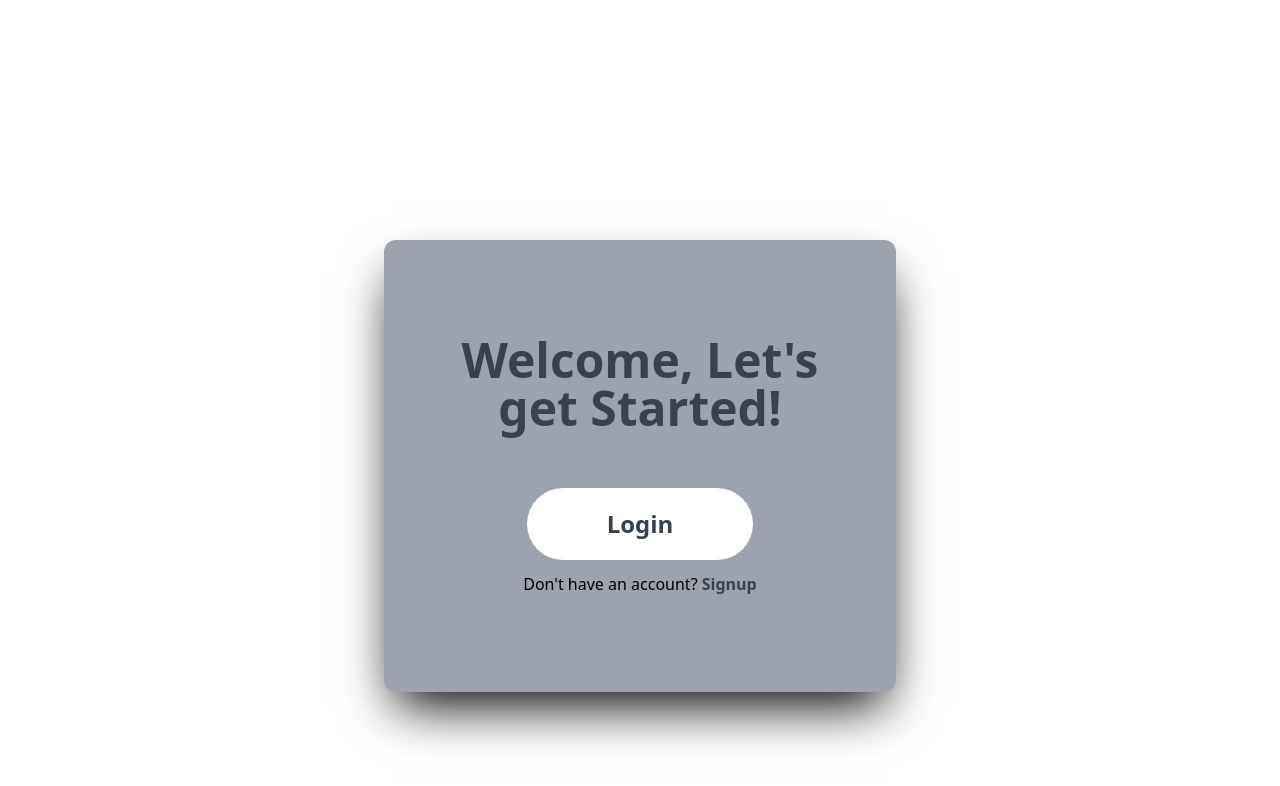
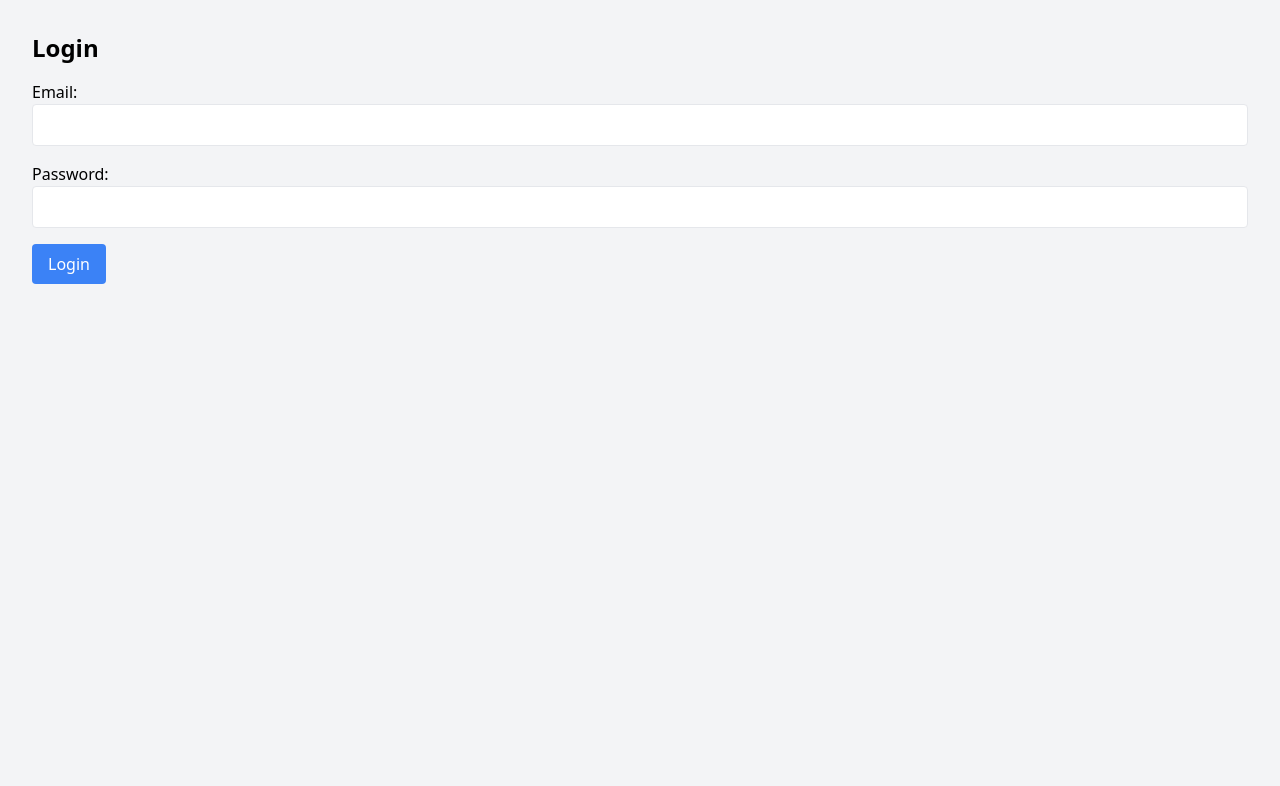
Before and after one commit to Madddynaks/Classroom-App, a React (Create React App) app: page /login in a window 1280 px wide. Shown: the top 786 px of the page. Built offline with nearby package versions, Linux system fonts and the light colour scheme.

Commit message:
fetching announcments, login, cookies, connection

```diff
--- a/package.json
+++ b/package.json
@@ -7,7 +7,8 @@
     "@testing-library/jest-dom": "^5.17.0",
     "@testing-library/react": "^13.4.0",
     "@testing-library/user-event": "^13.5.0",
-    "axios": "^1.7.7",
+    "axios": "^1.7.9",
+    "js-cookie": "^3.0.5",
     "react": "^18.3.1",
     "react-dom": "^18.3.1",
     "react-router-dom": "^6.28.0",
@@ -44,5 +45,6 @@
     "schema-utils": "^4.2.0",
     "tailwindcss": "^3.4.15",
     "webpack-dev-server": "^5.1.0"
-  }
+  },
+  "proxy": "http://localhost:5000"
 }
--- a/src/App.js
+++ b/src/App.js
@@ -1,5 +1,5 @@
-import React, { useState } from 'react';
-import { BrowserRouter as Router, Routes, Route } from 'react-router-dom';
+import React, { useState, useEffect } from 'react';
+import { BrowserRouter as Router, Routes, Route, Navigate } from 'react-router-dom';
 import Sidebar from './components/Sidebar';
 import HomePage from './pages/HomePage';
 import NotesPage from './pages/NotesPage';
@@ -7,10 +7,13 @@ import FeedbackPage from './pages/FeedbackPage';
 import ManageNotes from './pages/ManageNotes';
 import AddAnnouncement from './pages/AddAnnouncement';
 import NotFound from './pages/NotFound';
-import { useAuth0 } from "@auth0/auth0-react";
-import LoginButton from "./pages/LoginButton";
+import Login from './pages/Login';
+import Cookies from 'js-cookie';
 
 function App() {
+  // State to track token
+  const [token, setToken] = useState(Cookies.get("token"));
+
   // Notes State
   const [notes, setNotes] = useState([]);
   const [announcements, setAnnouncements] = useState([]);
@@ -24,48 +27,51 @@ function App() {
   const addAnnouncement = (announcement) => {
     setAnnouncements((prevAnnouncements) => [...prevAnnouncements, announcement]);
   };
-  const { loginWithRedirect, isAuthenticated, logout } = useAuth0();
+
+  // Update token state if it changes in cookies
+  useEffect(() => {
+    const tokenFromCookie = Cookies.get("token");
+    setToken(tokenFromCookie);
+  }, []); // Empty dependency array ensures this effect runs only once
 
   return (
     <Router>
-      {!isAuthenticated && (
-        <LoginButton/>
-      )}
-      {isAuthenticated && (
-        <div className="flex h-screen">
-        {/* Sidebar */}
-        <Sidebar />
+      <div className="flex h-screen">
+        {/* Sidebar is always visible except on the login page */}
+        {window.location.pathname !== '/login' && <Sidebar />}
 
         {/* Main Content */}
         <div className="flex-1 p-4 bg-gray-100 overflow-y-auto">
           <Routes>
-            {/* Routes for login and signup */}
-            {/* <Route path="/login" element={<Login />} />
-            <Route path="/signup" element={<Signup />} /> Signup Route */}
+            <Route path='/login' element={<Login />} />
 
-            {/* Protected Route: HomePage */}
-            {/* <Route
-              path="/home"
-              element={isAuthenticated ? <HomePage /> : <Navigate to="/login" />}
-            /> */}
+            {/* Protect routes by checking if the token exists */}
+            <Route
+              path="/"
+              element={token ? <HomePage announcements={announcements} /> : <Navigate to="/login" />}
+            />
+            <Route
+              path="/notes"
+              element={token ? <NotesPage notes={notes} /> : <Navigate to="/login" />}
+            />
+            <Route
+              path="/feedback"
+              element={token ? <FeedbackPage /> : <Navigate to="/login" />}
+            />
+            <Route
+              path="/manage-notes"
+              element={token ? <ManageNotes addNote={addNote} /> : <Navigate to="/login" />}
+            />
+            <Route
+              path="/add-announcement"
+              element={token ? <AddAnnouncement addAnnouncement={addAnnouncement} /> : <Navigate to="/login" />}
+            />
 
-            {/* Redirect to /login if not authenticated */}
-            {/* <Route
-              path="/"
-              element={isAuthenticated ? <Navigate to="/home" /> : <Navigate to="/login" />}
-            /> */}
-
-            <Route path="/" element={<HomePage announcements={announcements}/>}></Route>
-            <Route path="/notes" element={<NotesPage notes={notes}/>} />
-            <Route path="/feedback" element={<FeedbackPage />} />
-            <Route path="/manage-notes" element={<ManageNotes addNote={addNote} />} />
-            <Route path="/add-announcement" element={<AddAnnouncement addAnnouncement={addAnnouncement} />} />
-            <Route path="/" element={<HomePage announcements={announcements} />} />
+            {/* Catch-all route for 404 */}
             <Route path="*" element={<NotFound />} />
           </Routes>
         </div>
       </div>
-      )}
     </Router>
   );
 }
--- /dev/null
+++ b/src/apis.js
@@ -0,0 +1,50 @@
+import axios from "axios";
+import Cookies from "js-cookie"; // Import js-cookie to manage cookies
+
+// Set up a base URL for all API requests
+const API = axios.create({
+  baseURL: "http://localhost:5000/api", // Replace with your backend base URL
+  headers: {
+    "Content-Type": "application/json",
+  },
+});
+
+// Login API function
+export const login = async (email, password) => {
+  try {
+    const response = await API.post("/auth/login", { email, password }); // Backend login route
+    if (response.data.token) {
+      // Store the JWT token in cookies
+      Cookies.set("token", response.data.token); // Expires in 3 days, path set to root
+      window.location.reload();
+    }
+    return response.data; // Return the response data
+  } catch (error) {
+    console.error("Login API error:", error.response?.data || error.message);
+    throw new Error(error.response?.data?.message || "Login failed");
+  }
+};
+
+export const fetchAnnouncements = async () => {
+    try {
+      const token = Cookies.get("token"); // Get the token from cookies
+
+      // If token exists, include it in the request header as 'token'
+      const response = await API.post("/announcements/fetch", {}, { // Passing empty object for body
+        headers: {
+          token: token, // Send token in headers
+        },
+      });
+
+    //   console.log(response.data); // Check response data in console
+      return response.data; // Return the response data
+    } catch (error) {
+      console.error("Fetch Announcements API error:", error.response?.data || error.message);
+      throw new Error(error.response?.data?.message || "Failed to fetch announcements");
+    }
+  };
+
+export default {
+  login,
+  fetchAnnouncements,
+};
--- a/src/components/Login.js
+++ /dev/null
@@ -1,64 +0,0 @@
-import React, { useState } from 'react';
-import { useNavigate } from 'react-router-dom'; // Use useNavigate instead of useHistory
-import { Link } from 'react-router-dom';
-
-const Login = () => {
-  const [email, setEmail] = useState('');
-  const [password, setPassword] = useState('');
-  const navigate = useNavigate(); // Initialize useNavigate
-
-  const handleSubmit = async (e) => {
-    e.preventDefault();
-
-    // Handle login logic here (e.g., fetch JWT token)
-    const response = await fetch('http://localhost:5000/api/login', {
-      method: 'POST',
-      headers: {
-        'Content-Type': 'application/json',
-      },
-      body: JSON.stringify({ email, password }),
-    });
-
-    const data = await response.json();
-
-    if (data.token) {
-      // If login is successful, store the token in localStorage
-      localStorage.setItem('token', data.token);
-      // Redirect the user to the home page
-      navigate('/');
-    } else {
-      // Handle login failure (e.g., show error message)
-      alert('Invalid credentials');
-    }
-  };
-
-  return (
-    <div className="login-container">
-      <h2>Login</h2>
-      <form onSubmit={handleSubmit}>
-        <div>
-          <label>Email</label>
-          <input
-            type="email"
-            value={email}
-            onChange={(e) => setEmail(e.target.value)}
-            required
-          />
-        </div>
-        <div>
-          <label>Password</label>
-          <input
-            type="password"
-            value={password}
-            onChange={(e) => setPassword(e.target.value)}
-            required
-          />
-        </div>
-        <button type="submit">Login</button>
-      </form>
-      <Link to="/signup">Don't have an account? Sign up here!</Link>
-    </div>
-  );
-};
-
-export default Login;
--- /dev/null
+++ b/src/components/PrivateRoute.js
@@ -0,0 +1,3 @@
+const PrivateRoute = ({ element }) => {
+    return token ? element : <Navigate to="/login" />;
+  };
--- a/src/components/Sidebar.js
+++ b/src/components/Sidebar.js
@@ -1,10 +1,8 @@
 import React from 'react';
 import { NavLink, useNavigate } from 'react-router-dom';
-import { useAuth0 } from "@auth0/auth0-react";
 
 function Sidebar() {
   const navigate = useNavigate(); // Replace useHistory with useNavigate
-  const { loginWithRedirect, isAuthenticated, logout } = useAuth0();
 
   // Navigation items
   const navItems = [
@@ -43,7 +41,6 @@ function Sidebar() {
 
       {/* Logout Button */}
       <button
-        onClick={logout}
         className="block px-4 py-2 mt-4 w-full text-gray-700 hover:bg-gray-200 bg-red-500 text-white"
       >
         Logout
--- a/src/pages/HomePage.js
+++ b/src/pages/HomePage.js
@@ -1,24 +1,63 @@
-import React from 'react';
+import React, { useEffect, useState } from "react";
+import { fetchAnnouncements } from "../apis"; // Import the fetchAnnouncements API function
 
-function HomePage({ announcements }) {
+function HomePage() {
+  const [announcements, setAnnouncements] = useState([]);
+  const [loading, setLoading] = useState(true);
+  const [error, setError] = useState("");
+
+  useEffect(() => {
+    const getAnnouncements = async () => {
+      try {
+        setLoading(true); // Set loading to true before the request
+        const data = await fetchAnnouncements(); // Use the imported function
+        console.log(data)
+        setAnnouncements(data.data); // Set the fetched announcements
+        console.log(announcements)
+      } catch (error) {
+        setError("Failed to fetch announcements."); // Set error if the request fails
+      } finally {
+        setLoading(false); // Set loading to false once the request completes
+      }
+    };
+
+    getAnnouncements();
+  }, []); // Empty dependency array to fetch announcements only once when the component mounts
+
   return (
     <div className="p-4">
       <h1 className="text-2xl font-bold mb-4">Announcements</h1>
+      {loading ? (
+        <p>Loading announcements...</p>
+      ) : error ? (
+        <p className="text-red-500">{error}</p>
+      ) : (
         <div className="flex flex-wrap gap-4">
-        {announcements?.length > 0 ? (
+          {announcements.length > 0 ? (
             announcements.map((announcement) => (
               <div
-              key={announcement.id}
+                key={announcement._id} // Use `_id` because Mongoose assigns this
                 className="w-96 p-4 bg-white shadow-md rounded-lg break-words flex-shrink-0"
               >
-              <strong>ID:</strong> {announcement.id} <br />
-              <strong>Text:</strong> {announcement.text}
+                <p>
+                  <strong>Teacher ID:</strong> {announcement.TeacherId}
+                </p>
+                <p>
+                  <strong>Semester:</strong> {announcement.semester}
+                </p>
+                <p>
+                  <strong>Branch:</strong> {announcement.branch}
+                </p>
+                <p>
+                  <strong>Announcement:</strong> {announcement.announcement}
+                </p>
               </div>
             ))
           ) : (
             <p>No announcements available.</p>
           )}
         </div>
+      )}
     </div>
   );
 }
--- /dev/null
+++ b/src/pages/Login.js
@@ -0,0 +1,60 @@
+import React, { useState } from "react";
+import { login } from "../apis"; // Import the login API function
+import { useNavigate } from "react-router-dom"; // Import useNavigate
+
+function LoginPage() {
+  const [email, setEmail] = useState("");
+  const [password, setPassword] = useState("");
+  const [error, setError] = useState("");
+  const [success, setSuccess] = useState("");
+
+  const navigate = useNavigate(); // Initialize the useNavigate hook
+
+  const handleLogin = async (e) => {
+    e.preventDefault();
+    try {
+      const data = await login(email, password); // Call the login API
+      setSuccess("Login successful!");
+      console.log("Login response:", data); // Use the login response as needed
+
+      // Store the token in cookies (if you're doing that in the login function)
+      // Redirect to home page after successful login
+      navigate("/");
+    } catch (err) {
+      setError(err.message);
+    }
+  };
+
+  return (
+    <div className="p-4">
+      <h1 className="text-2xl font-bold mb-4">Login</h1>
+      <form onSubmit={handleLogin}>
+        <div className="mb-4">
+          <label>Email:</label>
+          <input
+            type="email"
+            value={email}
+            onChange={(e) => setEmail(e.target.value)}
+            className="border rounded w-full p-2"
+          />
+        </div>
+        <div className="mb-4">
+          <label>Password:</label>
+          <input
+            type="password"
+            value={password}
+            onChange={(e) => setPassword(e.target.value)}
+            className="border rounded w-full p-2"
+          />
+        </div>
+        {error && <p className="text-red-500">{error}</p>}
+        {success && <p className="text-green-500">{success}</p>}
+        <button type="submit" className="bg-blue-500 text-white px-4 py-2 rounded">
+          Login
+        </button>
+      </form>
+    </div>
+  );
+}
+
+export default LoginPage;
--- a/src/pages/LoginButton.js
+++ /dev/null
@@ -1,23 +0,0 @@
-import React from "react";
-import { useAuth0 } from "@auth0/auth0-react";
-
-export default function LoginButton() {
-  const { loginWithRedirect, isAuthenticated, logout , loginWithPopup } = useAuth0();
-  return (
-    <div className="">
-      <div className="card bg-gray-400 shadow-2xl shadow-black w-[40%] mx-auto my-60 rounded-xl px-10 py-24">
-        <div className="my-auto">
-          <div className="mx-auto text-center text-5xl font-bold text-gray-700">
-            Welcome, Let's get Started!
-          </div>
-          <div className="mx-auto text-center mt-14">
-            <button className="bg-white px-20 py-5 rounded-full text-2xl text-gray-700 font-semibold" onClick={loginWithPopup}>
-              Login
-            </button>
-            <div className="mt-3">Don't have an account? <button className="font-bold text-gray-700" onClick={loginWithPopup}>Signup</button></div>
-          </div>
-        </div>
-      </div>
-    </div>
-  );
-}
```
Also changed, not shown: src/components/ProtectedRoute.js (+4 -16 lines), src/index.js (+2 -9 lines), 1 other file (tests, documents, lock files or other folders). Lines whose indentation alone changed are shown as unchanged.
